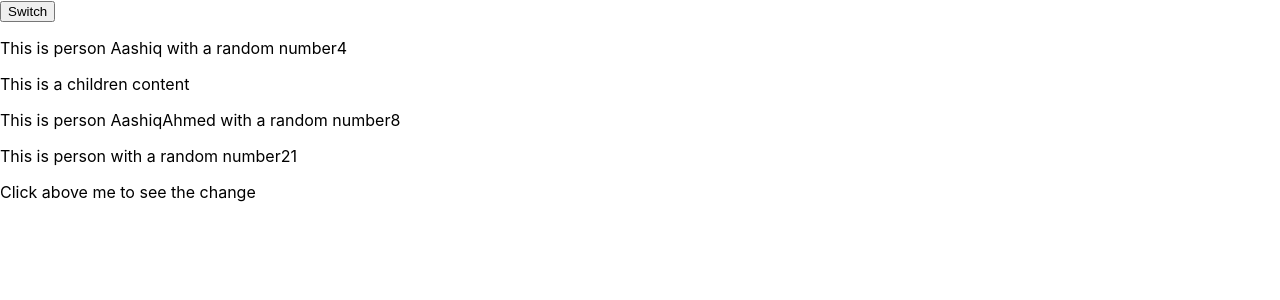
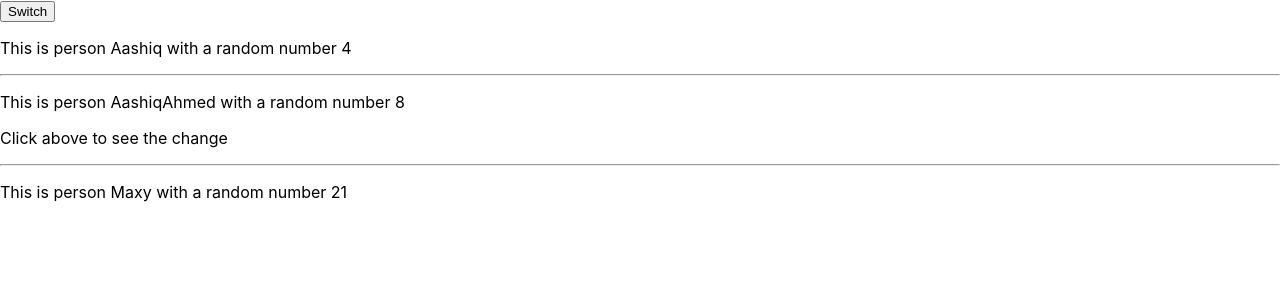
Before and after one commit to aashiqahmed98/React-Intro, a React (Create React App) app: page / in a window 1280 px wide. Shown: the top 300 px of the page. Built offline with nearby package versions, Linux system fonts and the light colour scheme; the HTML template or start-up script is replaced by a standard one.

Commit message:
playing with .bind()

```diff
--- a/src/App.js
+++ b/src/App.js
@@ -13,9 +13,6 @@ class App extends Component {
       {
         name: "Maxy",
       },
-      {
-        name: "",
-      },
     ],
   };
   switchEventHandler = (newName) => {
@@ -24,11 +21,7 @@ class App extends Component {
     // DONT DO THIS=>this.state.persons[0].name='Allah';
 
     this.setState({
-      persons: [
-        { name: "Aadhil Ahmed" },
-        { name: newName },
-        { name: "Abdulah" },
-      ],
+      persons: [{ name: newName }, { name: "Maxy" }],
     });
   };
 
@@ -38,24 +31,32 @@ class App extends Component {
         {/* <h1>Aashiq Ahmed</h1>
         <p>Age:21</p> */}
 
-        <button onClick={this.switchEventHandler}>Switch</button>
+        <button onClick={this.switchEventHandler.bind(this, "Iqbal")}>
+          Switch
+        </button>
 
-        <PersonComponent name="Aashiq">
-          This is a children content
+        {/* 'Aashiq' is passes as props */}
+        <PersonComponent name="Aashiq" />
+
+        <hr></hr>
+
+        {/* Using onclick event handler */}
+        <PersonComponent
+          name={this.state.persons[0].name}
+          click={this.switchEventHandler.bind(this, "Mohamed")}
+        >
+          Click above to see the change
         </PersonComponent>
 
-        <PersonComponent
-          name={this.state.persons[0].name}
-          click={this.switchEventHandler}
-        />
+        <hr></hr>
 
-        {/* TO change the value of state using bind */}
+        {/* To change the value of state using bind */}
 
         <PersonComponent
-          click={this.switchEventHandler.bind(this, "Zubair Ahmed")}
-          name={this.state.persons[2].name}
+          // click={this.switchEventHandler.bind(this, "Zubair Ahmed")}
+          name={this.state.persons[1].name}
         >
-          Click above me to see the change
+
         </PersonComponent>
       </div>
       // <h1>Hi</h1> => We cannot use like this,as all the tags should be wrapped inside one root element
--- a/src/Person/persons.js
+++ b/src/Person/persons.js
@@ -5,12 +5,14 @@ class Persons extends Component {
     return (
       <div>
         <p onClick={this.props.click}>
-          This is person {this.props.name} with a random number
+          This is person {this.props.name} with a random number {""}
           {Math.floor(Math.random() * 30)}
-          {/* <input type="text" onChange={this.props.changed} /> */}
         </p>
+        <p>{this.props.children}</p>
 
-        <p>{this.props.children}</p>
+
+        {/* Two way binding */}
+        {/* <input type="text" onChange={this.props.changed} /> */}
       </div>
 
       //  Props are immutable and state is mutable
```
